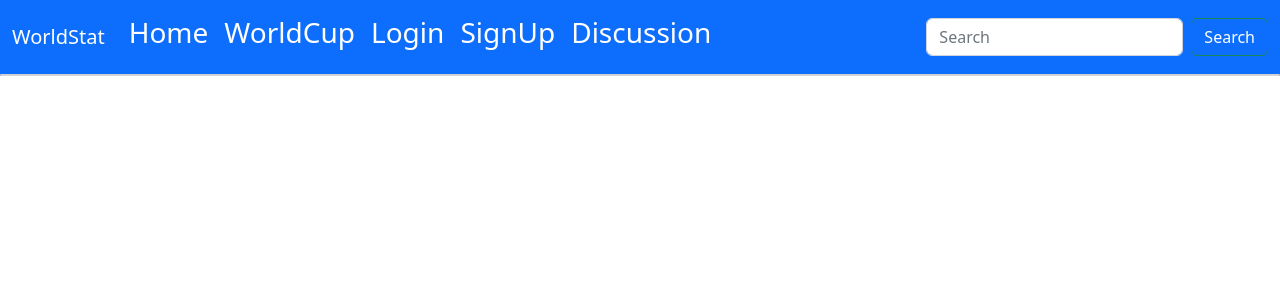
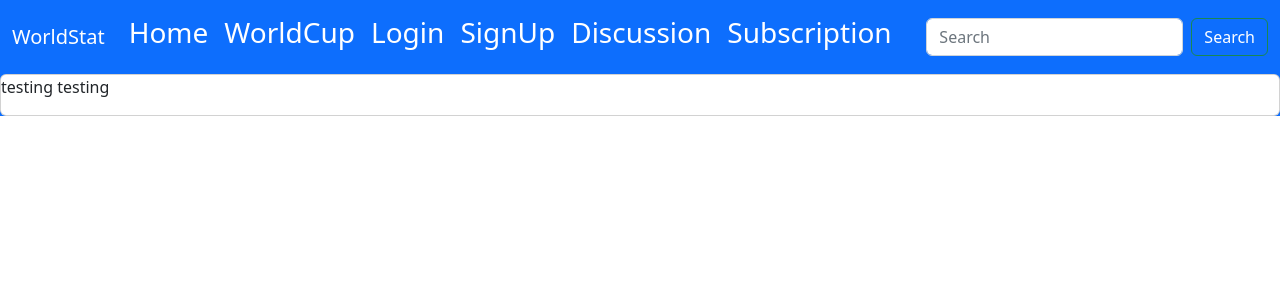
Before and after one commit to Sdelatorre123/World-Stats-Repository, a React (Create React App) app in the folder client/: page /subscription in a window 1280 px wide. Shown: the top 300 px of the page. Built offline with nearby package versions, Linux system fonts and the light colour scheme.

Commit message:
Merge issue

```diff
--- a/client/src/components/Navbar.js
+++ b/client/src/components/Navbar.js
@@ -7,6 +7,7 @@ import Navbar from 'react-bootstrap/Navbar';
  import SingUpForm from './SingupForm';
 import LoginForm from './LoginForm';
 import Discussion from '../pages/Discussion';
+import Subscription from './Subscription'
 
 import Auth from '../utils/auth';
 
@@ -32,6 +33,7 @@ function WorldCupNavbar() {
               <Nav.Link href="login"><h3 className='text-white mainlink'  >Login</h3></Nav.Link>
               <Nav.Link href="signup"><h3 className='text-white mainlink'  >SignUp</h3></Nav.Link>
               <Nav.Link href="discussion"><h3 className='text-white mainlink'  >Discussion</h3></Nav.Link>
+              <Nav.Link href="subscription"><h3 className='text-white mainlink'  >Subscription</h3></Nav.Link>
 
             </Nav>
             <Form className="d-flex">
--- a/client/src/components/SingupForm.js
+++ b/client/src/components/SingupForm.js
@@ -38,7 +38,7 @@ const SignupForm = () => {
 
       Auth.login(data.addUser.token);
     } catch (err) {
-      console.error(err);
+      // console.error(err);
       setShowAlert(true);
     }
 
--- a/client/src/components/Subscription.js
+++ b/client/src/components/Subscription.js
@@ -4,7 +4,9 @@ import { Card } from 'react-bootstrap'
 function Subscription() {
   return (
     <Card>
-
+      <p>
+        testing testing
+      </p>
     </Card>
   )
 }
```
